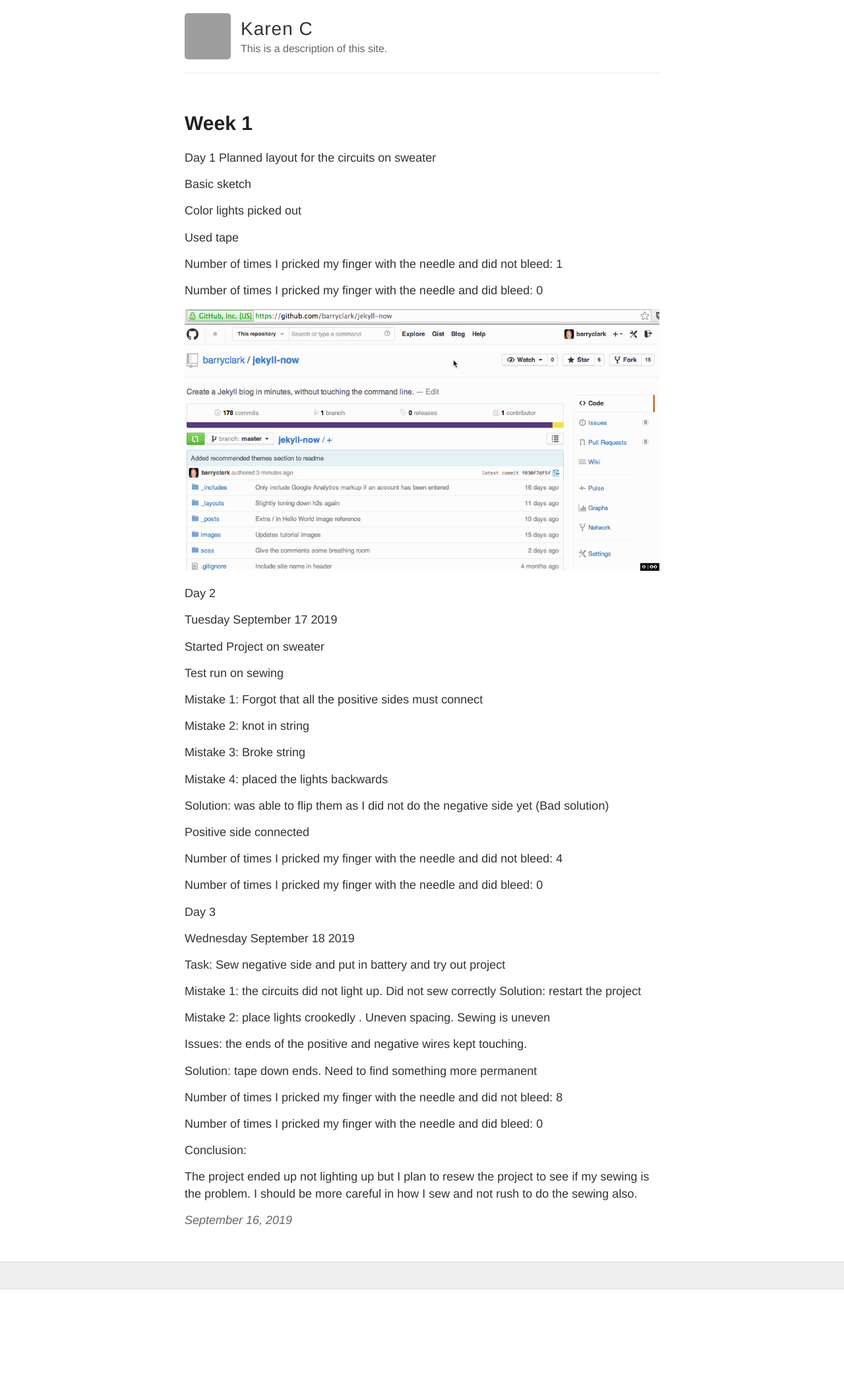
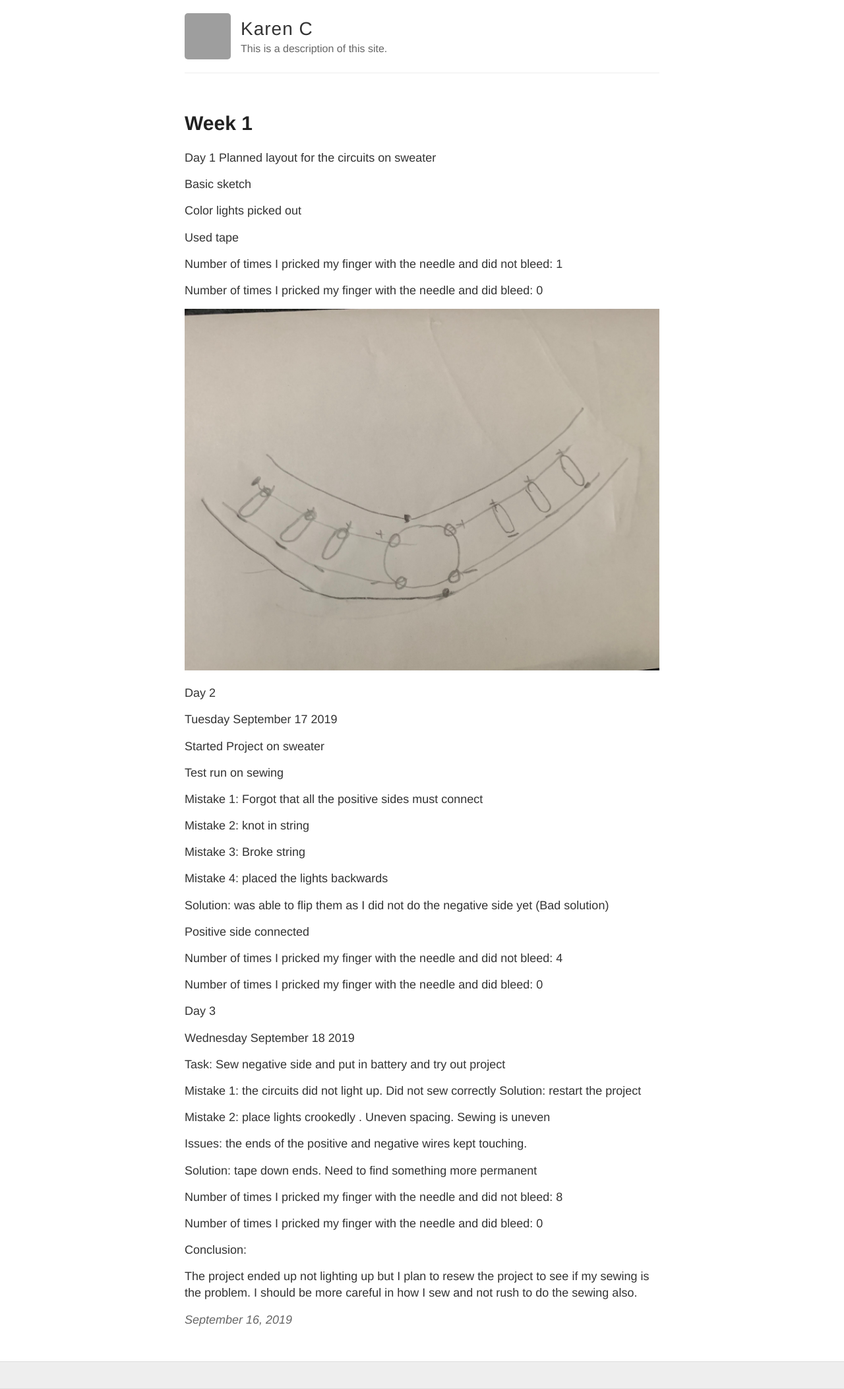
Before and after one commit to kac844/Homepage, a Jekyll site: the page built from _posts/2019-09-16-Day-1.markdown, in a window 1280 px wide. Shown: the whole page at 66% size. Built offline with Jekyll 4.4.1, drawn with Linux system fonts in a browser that asks for light colours; before the commit the page ends 1954 px from its top, so only the background shows below that; grey boxes are pictures that could not be loaded.

Commit message:
Update 2019-09-16-Day-1.markdown

```diff
--- a/_posts/2019-09-16-Day-1.markdown
+++ b/_posts/2019-09-16-Day-1.markdown
@@ -19,7 +19,7 @@ Number of times I pricked my finger with the needle and did not bleed: 1
 Number of times I pricked my finger with the needle and did bleed: 0
 
 
-![this](/images/step1.gif)
+![this](/project/img2.jpg)
 
 
 
```
